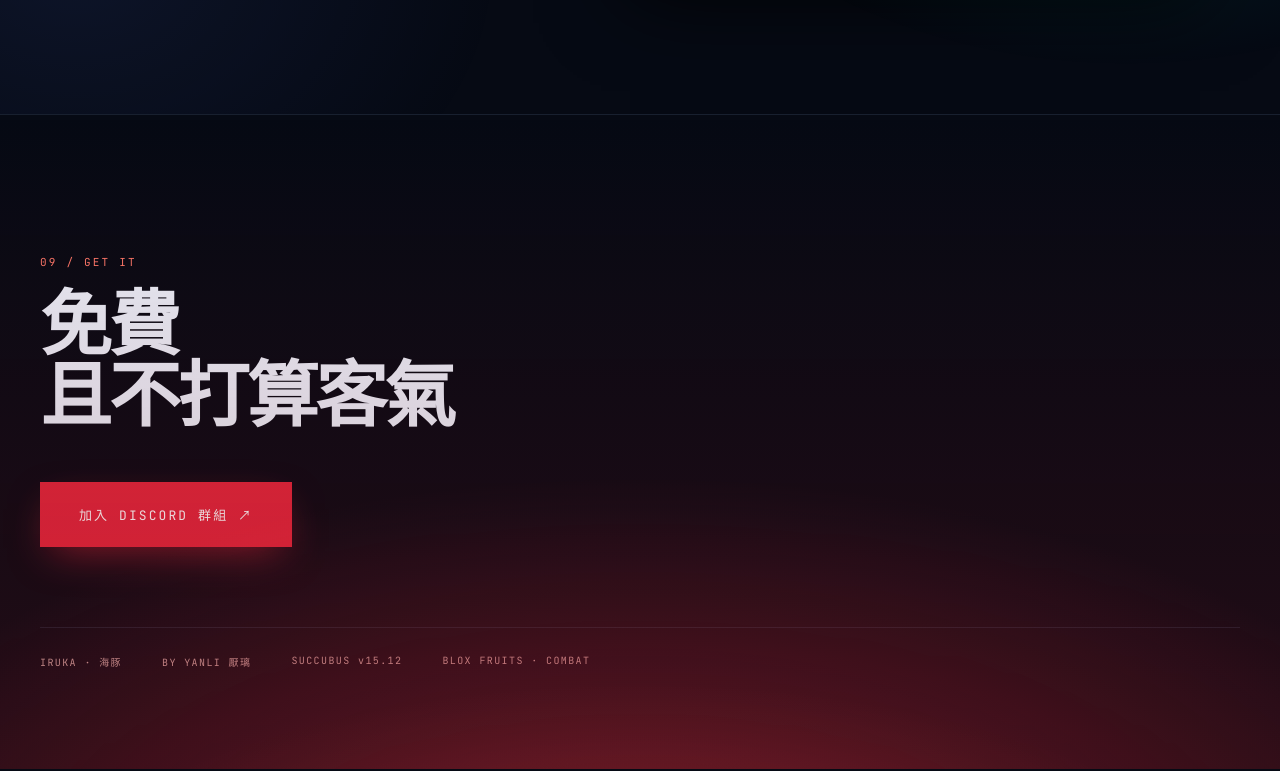
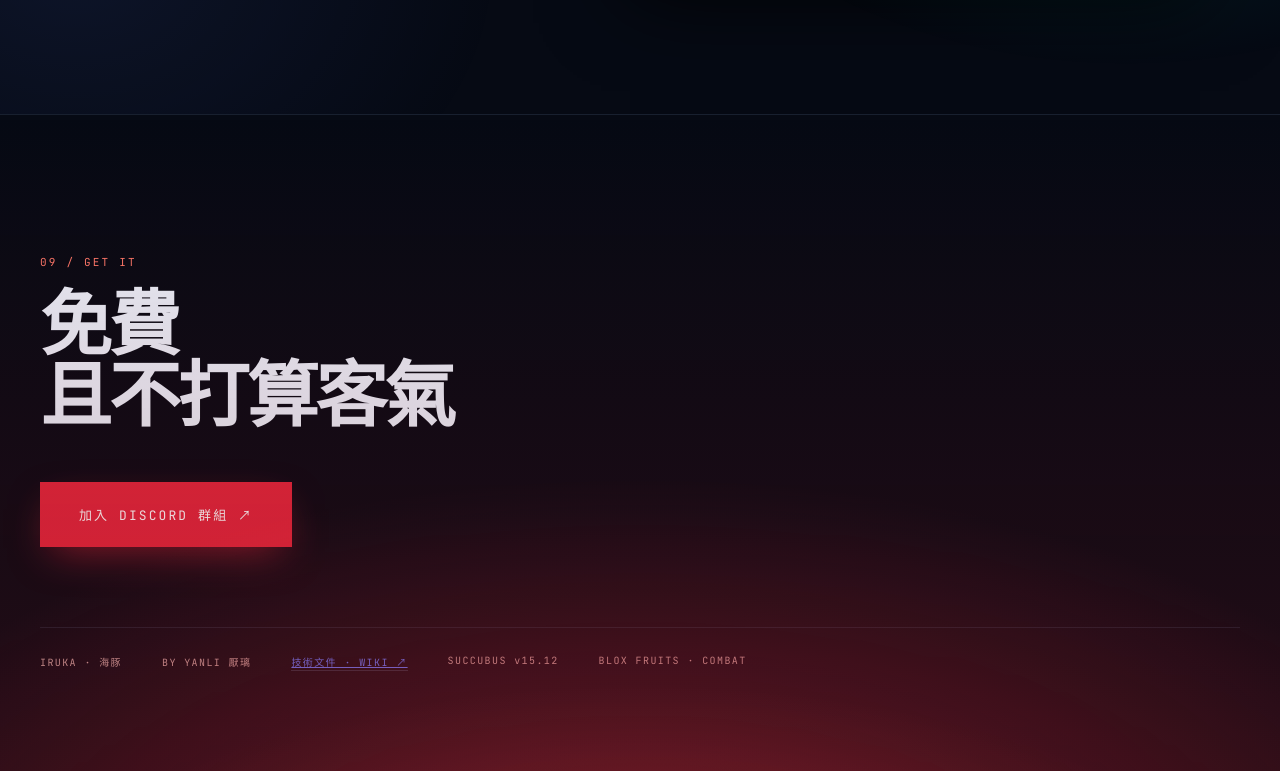
Before and after one commit to kexuanouo/kexuanouo.github.io, a plain HTML site: page index.html in a window 1280 px wide. Shown: the part 9333-10104 px from the top of the page. Drawn offline with Linux system fonts and the light colour scheme.

Commit message:
Link to technical documentation from CTA

```diff
--- a/index.html
+++ b/index.html
@@ -401,6 +401,11 @@ section.mech h2 span{color:var(--dim)}
   display:flex;gap:40px;flex-wrap:wrap;
   font-family:var(--mono);font-size:10px;letter-spacing:.14em;color:var(--n50);
 }
+.cta .meta .wiki-link{
+  color:var(--hot);border-bottom:1px solid var(--n30);padding-bottom:1px;
+  transition:color .3s,border-color .3s;
+}
+.cta .meta .wiki-link:hover{color:var(--n95);border-bottom-color:var(--hot)}
 @media(max-width:900px){
   .cols,.gate{grid-template-columns:1fr;gap:1px}
   .panel,.cta{padding:80px 24px}
@@ -1452,6 +1457,7 @@ html[lang="en"] .gate .degraded{letter-spacing:0}
   <div class="meta">
     <span>IRUKA · 海豚</span>
     <span>BY YANLI 厭璃</span>
+    <a class="wiki-link" href="/wiki/">技術文件 · WIKI ↗</a>
     <span>SUCCUBUS v15.12</span>
     <span>BLOX FRUITS · COMBAT</span>
   </div>
```
